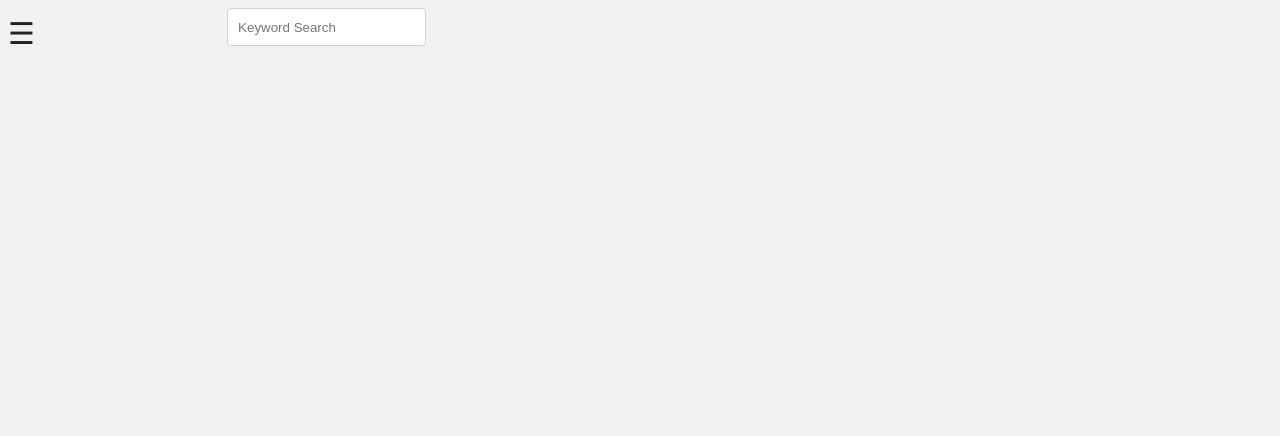
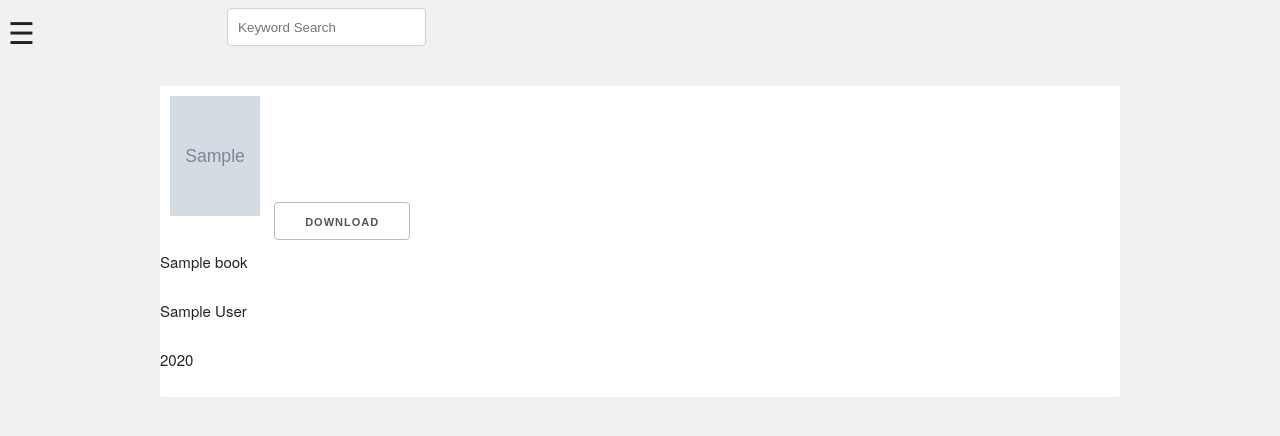
Before and after one commit to Kongpob-R/public_library_stand_server, a Flask app: template project/templates/detail.html in a window 1280 px wide. Shown: the top 436 px of the page. Run offline with Flask 2, Linux system fonts and the light colour scheme; a user stored in the database is signed in; tables that the repository leaves empty hold one stand-in row (values such as "Sample post"); the template is opened without the code that fills it: values that come from a table or form of the project are taken from there, most other values are stand-ins (such as "Sample title", 1, 10 or a date in 2020); grey boxes marked "Sample" are stand-in pictures; some libraries are stand-ins or nearby versions.

Commit message:
change package flask_sock to flask_socketIO

```diff
--- a/project/__init__.py
+++ b/project/__init__.py
@@ -1,6 +1,5 @@
-import imp
 import os
-from flask_sock import Sock
+from flask_socketio import SocketIO, emit
 from dotenv import load_dotenv
 from flask import Flask
 from flask_sqlalchemy import SQLAlchemy
@@ -9,7 +8,6 @@ from flask_login import LoginManager
 # init SQLAlchemy so we can use it later in our models
 db = SQLAlchemy()
 load_dotenv()
-sock = Sock()
 
 
 def create_app():
@@ -20,7 +18,20 @@ def create_app():
         'SQLALCHEMY_DATABASE_URI')
 
     db.init_app(app)
-    sock.init_app(app)
+    socketio = SocketIO(app)
+    socketio.run(app)
+
+    from .models import Book
+
+    @socketio.on('get download url')
+    def handle_get_download_url(json):
+        book = db.session.query(Book).filter_by(
+            record_id=json['record_id']).first()
+        json = {
+            'ereaderuid': json['ereaderuid'],
+            'url': book.content
+        }
+        emit('download', json)
 
     login_manager = LoginManager()
     login_manager.login_view = 'auth.login'
--- a/project/main.py
+++ b/project/main.py
@@ -1,8 +1,7 @@
 import os
-from re import T
 from dotenv import load_dotenv
-from flask import Flask, Blueprint, render_template, request
-from flask_sock import Sock
+from flask import Blueprint, render_template, request
+from flask_socketio import emit
 import requests
 from sqlalchemy import or_
 from . import db
@@ -10,8 +9,6 @@ from .models import Book
 
 main = Blueprint('main', __name__)
 imageSrc = 'http://syndetics.com/index.aspx/?isbn={0}/LC.gif&client=iiit&type=hw7'
-app = Flask(__name__)
-sock = Sock(app)
 
 
 @main.route('/')
@@ -35,26 +32,17 @@ def index():
     )
 
 
-@main.route('/details/<bibidVerify>')
-def details(bibidVerify):
-    book = db.session.query(Book).filter_by(bib_record_id=bibidVerify).first()
+@main.route('/detail')
+def detail():
+    record_id = request.args.get('record_id', default='', type=str)
+    book = db.session.query(Book).filter_by(record_id=record_id).first()
+    if book == None:
+        return 'Book details not found'
     return render_template(
-        'details.html',
+        'detail.html',
         imageSrc=imageSrc.format(book.isbn),
-        book=book
+        book=book,
     )
-
-
-@sock.route('/session/<ereaderuid>')
-def session(ws, ereaderuid):
-    while True:
-        data = ws.receive()
-        book = db.session.query(Book).filter_by(record_id=data).first()
-        output = {
-            'ereaderuid': ereaderuid,
-            'url': book.content
-        }
-        ws.send(output)
 
 
 @main.route('/importbooks')
--- a/project/templates/detail.html
+++ b/project/templates/detail.html
@@ -2,6 +2,20 @@
 
 {% block content %}
 <div class="column is-4 is-offset-4">
-
+    <img src="{{ imageSrc }}" alt="">
+		<button id="download-btn" onclick="sendDownload()">Download</button>
+		<p>{{book.best_title}}</p>
+		<p>{{book.best_author}}</p>
+		<p>{{book.publish_year}}</p>
 </div>
+<script src="https://cdnjs.cloudflare.com/ajax/libs/socket.io/4.0.1/socket.io.js" integrity="sha512-q/dWJ3kcmjBLU4Qc47E4A9kTB4m3wuTY7vkFJDTZKjTs8jhyGQnaUrxa0Ytd0ssMZhbNua9hE+E7Qv1j+DyZwA==" crossorigin="anonymous"></script>
+<script type="text/javascript" charset="utf-8">
+	var socket = io.connect(window.location.origin);
+	const sendDownload = () => {
+		socket.emit('get download url', {
+			'record_id': '{{ book.record_id }}',
+			'ereaderuid': '{{ current_user.name }}'
+		})
+	}
+</script>
 {% endblock %}
```
Also changed, not shown: requirements.txt (+2 -5 lines).
